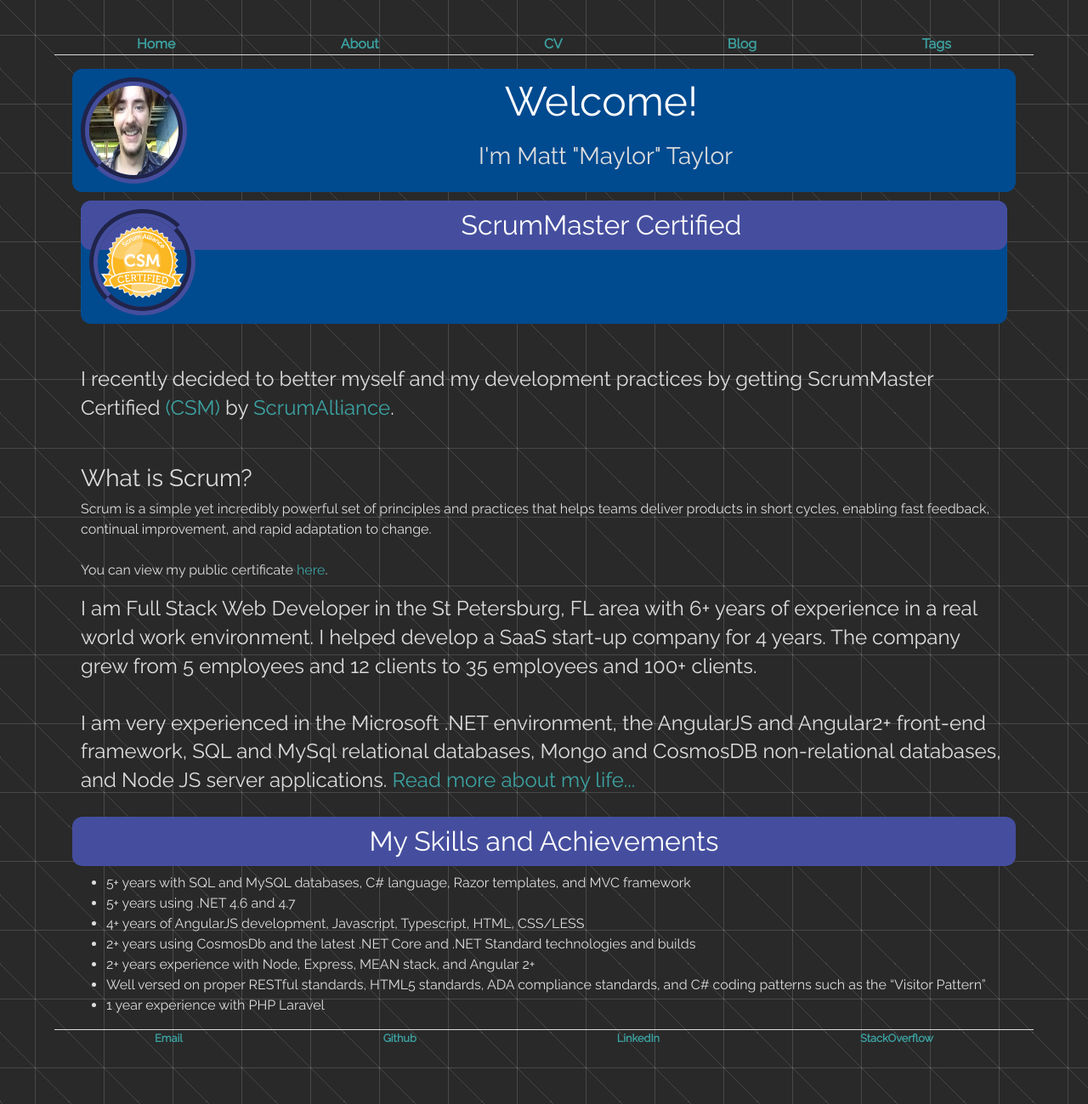
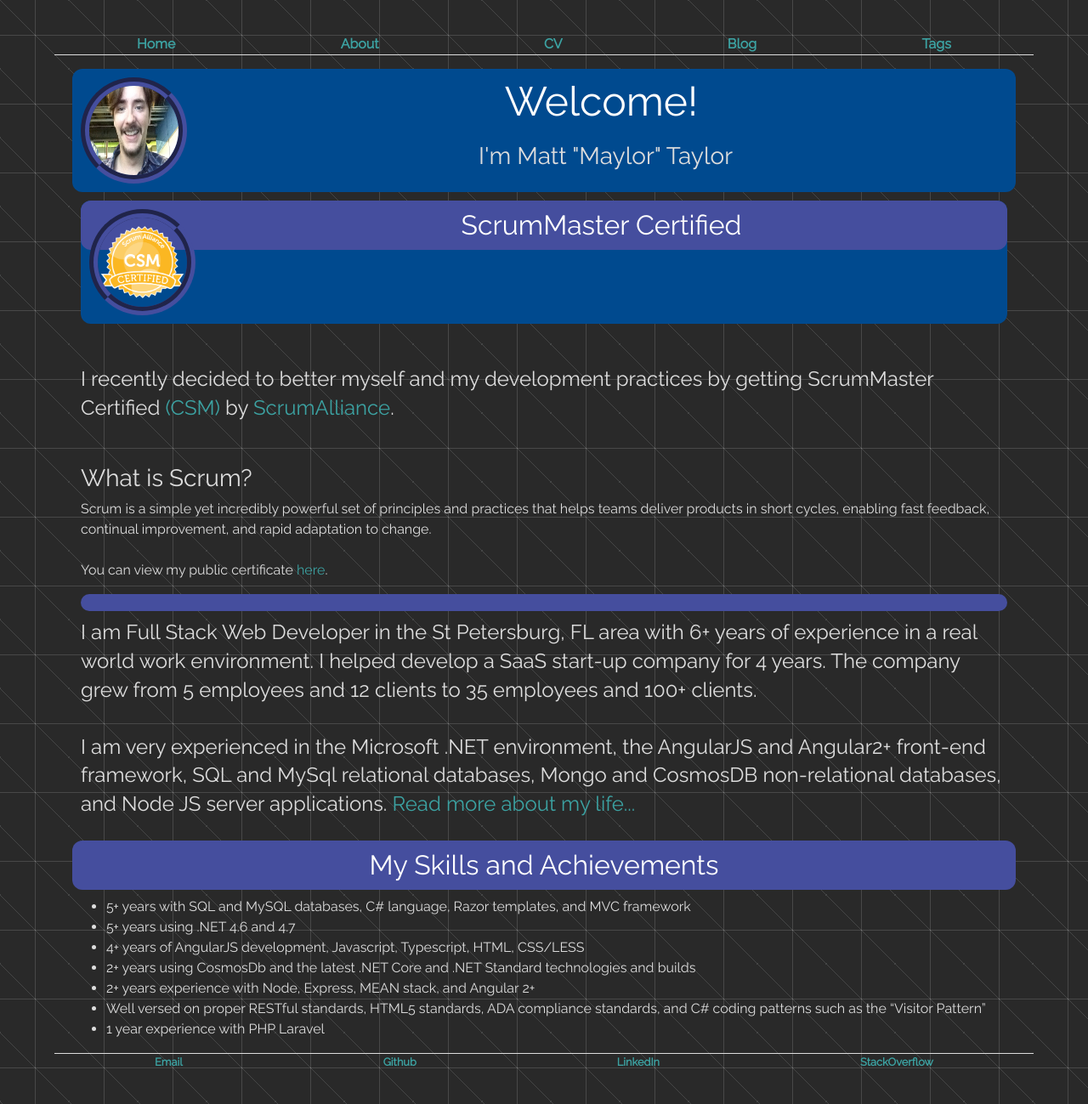
Before and after one commit to maylortaylor/maylortaylor.github.io, a Jekyll site: the page index.html, which Jekyll copies as it is, in a window 1280 px wide. Shown: the whole page at 85% size. Built offline with Jekyll 4.4.1, drawn with Linux system fonts in a browser that asks for light colours; nearby versions of some CDN libraries.

Commit message:
added seperator

```diff
--- a/index.html
+++ b/index.html
@@ -100,6 +100,9 @@
 
 				You can view my public certificate <a href="http://bcert.me/sbyourhga" target="_blank">here</a>.
 			</p>
+
+			<h2 class="header-name"></h2>
+
 			<p>
 				I am Full Stack Web Developer in the St Petersburg, FL area with 6+ years of
 				experience in a real world work environment.
```
